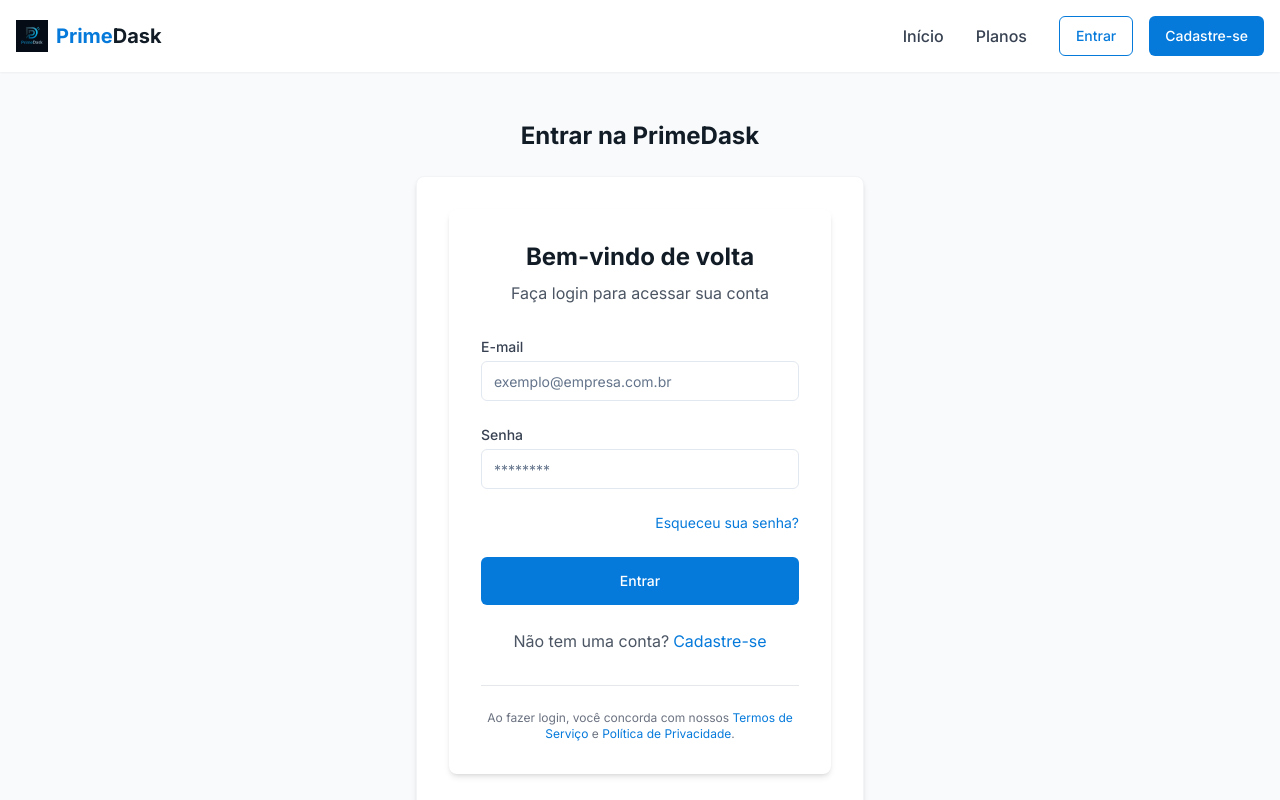
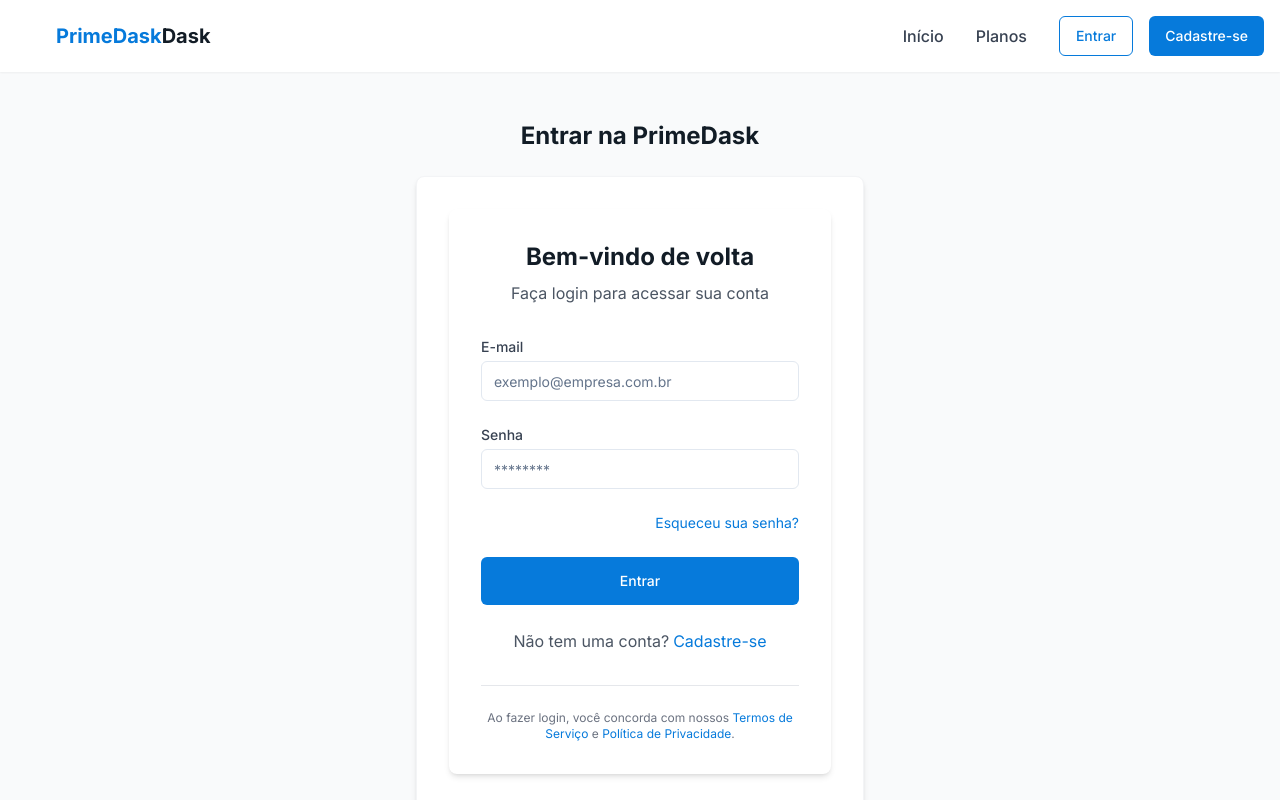
Before and after one commit to daniferreira10/meu-negocio-fiscal-ai, a React (Vite) app: page /login in a window 1280 px wide. Shown: the top 800 px of the page. Built offline with nearby package versions, Linux system fonts and the light colour scheme.

Commit message:
Visual edit in Lovable
Edited UI in Lovable

```diff
--- a/src/components/Logo.tsx
+++ b/src/components/Logo.tsx
@@ -1,33 +1,21 @@
-
 import React from 'react';
 import { Link } from 'react-router-dom';
-
 interface LogoProps {
   withText?: boolean;
   className?: string;
 }
+const Logo: React.FC<LogoProps> = ({
+  withText = true,
+  className = ''
+}) => {
+  return <Link to="/" className={`flex items-center ${className}`}>
+      <div className="relative w-8 h-8 mr-2">
 
-const Logo: React.FC<LogoProps> = ({ withText = true, className = '' }) => {
-  return (
-    <Link
-      to="/"
-      className={`flex items-center ${className}`}
-    >
-      <div className="relative w-8 h-8 mr-2">
-        <img
-          src="/lovable-uploads/4a00739c-c792-4e4a-8807-5a9ccec80abd.png"
-          alt="PrimeDask Logo"
-          className="w-full h-full object-contain"
-        />
       </div>
-      {withText && (
-        <span className="font-bold text-xl">
-          <span className="text-brand-blue">Prime</span>
+      {withText && <span className="font-bold text-xl">
+          <span className="text-brand-blue">PrimeDask</span>
           <span className="text-brand-dark">Dask</span>
-        </span>
-      )}
-    </Link>
-  );
+        </span>}
+    </Link>;
 };
-
 export default Logo;
```
Also changed, not shown: src/components/Footer.tsx (+3 -7 lines).
